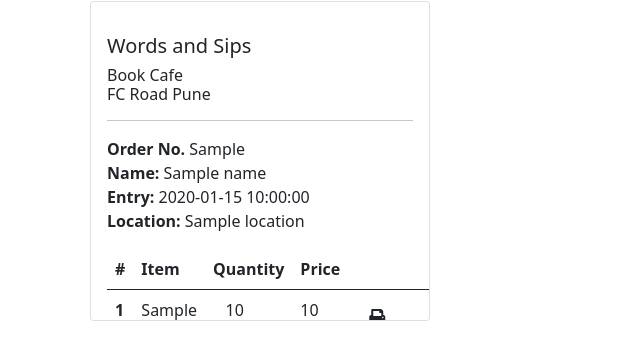
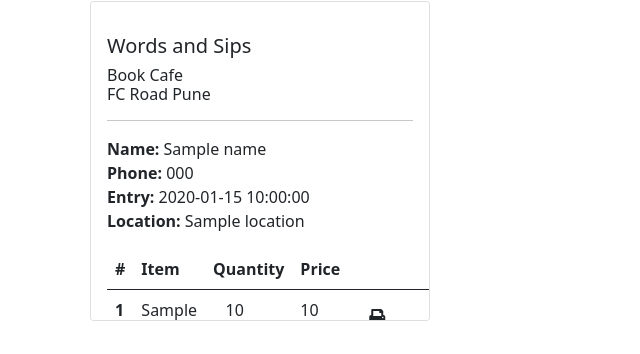
Before and after one commit to skapa-xd/wordsandsips, a Flask app: template templates/dashboard.html in a window 1280 px wide. Shown: the part 162-516 px from the top of the page, without its empty margins (0-640 px from the left). Run offline with Flask 2, Linux system fonts and the light colour scheme; the template is opened without the code that fills it: most values are stand-ins (such as "Sample title", 1, 10 or a date in 2020).

Commit message:
Update dashboard.html

```diff
--- a/templates/dashboard.html
+++ b/templates/dashboard.html
@@ -16,9 +16,9 @@
               FC Road Pune </h6>
           </p>
           <hr>
-          <p>
-            <b>Order No. </b>  {{orders[id].order_no}} <br>
+         <p>
             <b>Name: </b> {{orders[id].name}} <br>
+            <b>Phone: </b> {{orders[id].phone}} <br>
             <b>Entry: </b> {{orders[id].start_time}} <br>
             <b>Location: </b> {{orders[id].location | capitalize}}
           </p>
```
